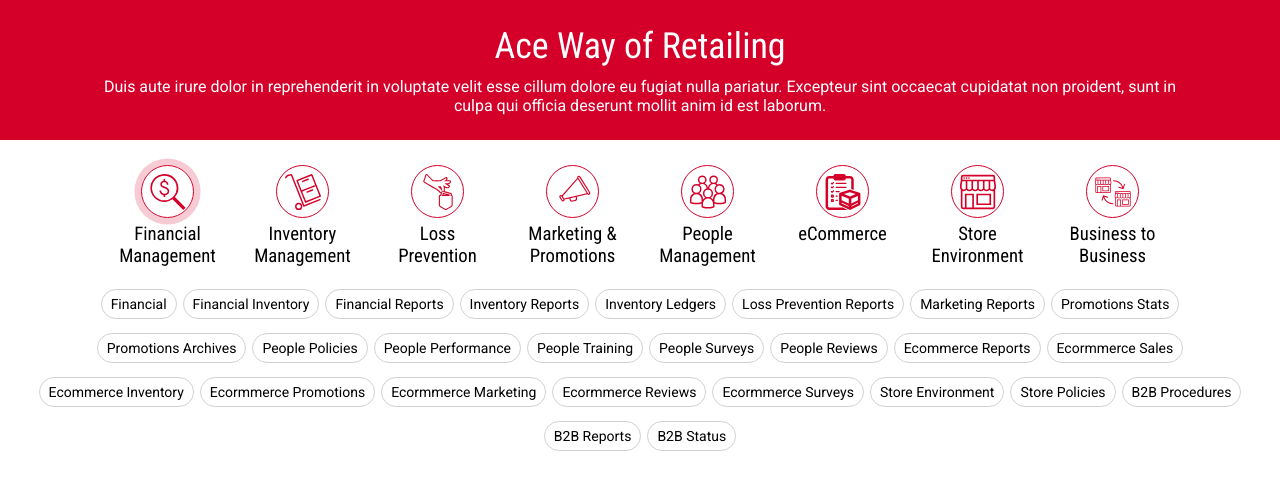
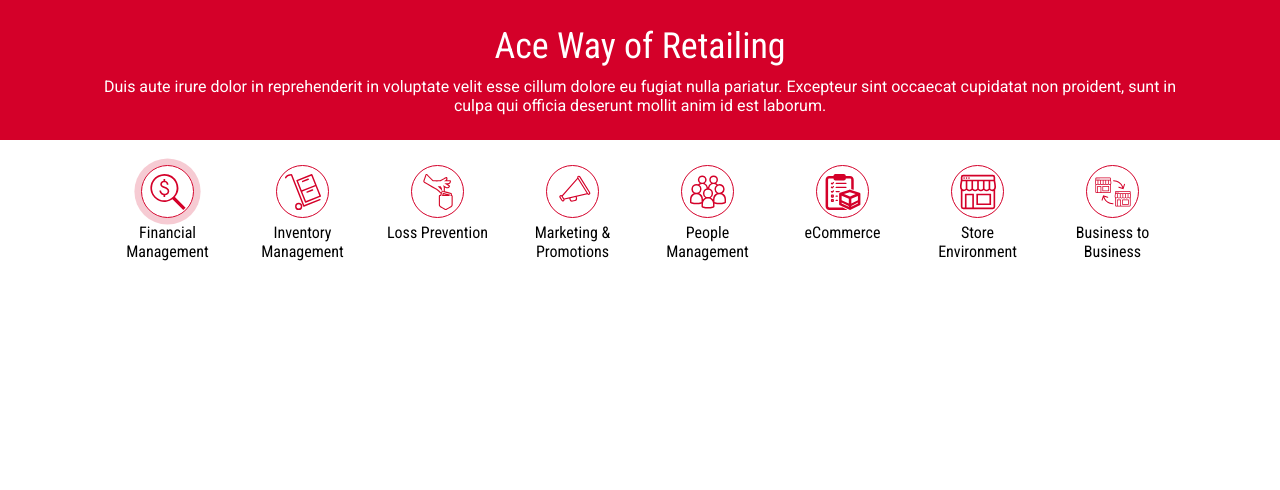
Before and after one commit to DanZ98/AWOR, a React (Vite) app: page / in a window 1280 px wide. Shown: the top 490 px of the page. Built offline with nearby package versions, Linux system fonts and the light colour scheme.

Commit message:
completed multi icon-content clicks to display specific pills link

```diff
--- a/src/components/IconSelection.tsx
+++ b/src/components/IconSelection.tsx
@@ -1,11 +1,13 @@
 import { useState } from "react";
-import { IconData } from "../data";
+import { IconData, PillsData } from "../data";
 import Pills from "./Pills";
 import useHorizontalDrag from "../hooks/horizontalDragg";
 import '../styles/icon-styles/icon-styles.css';
 
 const IconSelection = () => {
     const [activeIcon, setActiveIcon] = useState<number | null>(1);
+    const [filteredPills, setFilteredPills] = useState(PillsData);
+    const [displayPill, setDisplayPill] = useState<boolean>(false);
     const {
         containerRef,
         handleMouseDown,
@@ -14,40 +16,64 @@ const IconSelection = () => {
         handleMouseMove,
     } = useHorizontalDrag();
 
-    // Onclick icon selection for icon pulsing animation
-    const handleIconClick = (id: number) => {
-        console.log('Icon clicked:', id);
-        setActiveIcon(id);
+    const getPillRangeByIconId = (iconId: number) => {
+        // Define the ranges for each icon ID
+        const ranges: { [key: number]: { start: number, end: number } } = {
+            1: { start: 1, end: 3 },
+            2: { start: 4, end: 5 },
+            3: { start: 6, end: 6 },
+            4: { start: 7, end: 9 },
+            5: { start: 10, end: 14 },
+            6: { start: 15, end: 21 },
+            7: { start: 22, end: 23 },
+            8: { start: 24, end: 26 },
+            // Add more ranges as needed
+        };
+        return ranges[iconId];
+    };
+
+    // Function to handle icon click
+    const handleIconClick = (iconId: number) => {
+        if (activeIcon === iconId) {
+            setDisplayPill(!displayPill);
+        } else {
+            setActiveIcon(iconId);
+            const range = getPillRangeByIconId(iconId);
+            const filtered = PillsData.filter(pill => pill.id >= range.start && pill.id <= range.end);
+            setFilteredPills(filtered);
+            setDisplayPill(true);
+        }
+
+         // Add smooth transition class to pills-link elements
+  const pillsLinks = document.querySelectorAll('.pills-link');
+  pillsLinks.forEach(link => {
+    link.classList.add('smooth-transition');
+    setTimeout(() => {
+      link.classList.remove('smooth-transition');
+    }, 700); // Duration should match the CSS transition duration
+  });
     };
 
     return (
-        <section className="icon">
-            <div
-                className="icon-container"
-                ref={containerRef}
+        <div>
+            <div className="icon-container" ref={containerRef}
                 onMouseDown={handleMouseDown}
                 onMouseLeave={handleMouseLeave}
                 onMouseUp={handleMouseUp}
-                onMouseMove={handleMouseMove}
-            >
-                {IconData.map((item) => {
-                    return (
-                        <div
-                            key={item.id}
-                            className={`icon-content ${activeIcon === item.id ? 'active' : ''}`}
-                            onClick={() => handleIconClick(item.id)}
-                        >
-                            <div className="icon-img-container">
-                                <img src={item.img} alt={item.title} className="icon-image" />
-                            </div>
-                            <h3 className="icon-title">{item.title}</h3>
+                onMouseMove={handleMouseMove}>
+                {IconData.map(icon => (
+                    <div key={icon.id} className={`icon-content ${activeIcon === icon.id ? 'active' : ''}`}
+                        onClick={() => handleIconClick(icon.id)}>
+                        <div className="icon-img-container">
+                            <img src={icon.img} alt={icon.title} className="icon-image" />
                         </div>
-                    );
-                })}
+                        <div className="icon-title">{icon.title}</div>
+                    </div>
+                ))}
             </div>
-            <Pills />
-        </section>
-    )
-}
+            <Pills filteredPills={filteredPills} displayPill={displayPill} />
+        </div>
+    );
+};
 
 export default IconSelection;
--- a/src/components/Pills.tsx
+++ b/src/components/Pills.tsx
@@ -1,9 +1,8 @@
-import { useEffect } from "react";
-import { PillsData } from "../data";
+// import { useEffect } from "react";
 import "../styles/pills-styles/pills-styles.css";
 import useHorizontalDrag from "../hooks/horizontalDragg";
 
-const Pills = () => {
+const Pills = ({ filteredPills, displayPill }: { filteredPills: Array<any>, displayPill: boolean } ) => {
     const {
         containerRef,
         handleMouseDown,
@@ -11,22 +10,6 @@ const Pills = () => {
         handleMouseUp,
         handleMouseMove,
     } = useHorizontalDrag();
-
-    // Prevent default behavior for pills link when dragging
-    useEffect(() => {
-        const links = document.querySelectorAll('.pills-link');
-        const preventDefault = (e: MouseEvent) => e.preventDefault();
-
-        links.forEach(link => {
-            link.addEventListener('mousedown', preventDefault as EventListener);
-        });
-
-        return () => {
-            links.forEach(link => {
-                link.removeEventListener('mousedown', preventDefault as EventListener);
-            });
-        };
-    }, []);
 
     return (
         <div className="pills">
@@ -36,9 +19,9 @@ const Pills = () => {
                 onMouseLeave={handleMouseLeave}
                 onMouseUp={handleMouseUp}
                 onMouseMove={handleMouseMove}>
-                {PillsData.map((item) => {
+                {filteredPills.map((item) => {
                     return (
-                        <a href={`#${item.title}`} key={item.id} className="pills-link">
+                        <a href={`#${item.title}`} key={item.id} className={`pills-link ${displayPill ? 'pills-display' : ''}`}>
                             {item.title}
                         </a>
                     )
--- a/src/styles/pills-styles/pills-styles.css
+++ b/src/styles/pills-styles/pills-styles.css
@@ -1,5 +1,4 @@
 .pills {
-  margin: 0 2rem;
   text-align: center;
 }
 
@@ -9,6 +8,10 @@
   overflow-y: hidden; /* Hide vertical scrollbar */
   -ms-overflow-style: none; /* Internet Explorer 10+ */
   scrollbar-width: none; /* Firefox */
+  max-width: 110rem;
+  width: 100%;
+  margin: 0 auto;
+  text-align: center;
   padding: 0 0 1.5rem 0;
 }
 @media screen and (min-width: 768px) {
@@ -28,13 +31,20 @@
   color: #000;
   background: #fff;
   border: 1px solid #d1d1d1;
-  display: inline-block;
+  visibility: hidden;
   border-radius: 2rem;
   text-decoration: none;
-  transition: ease all 0.4s;
+  transition: opacity 0.7s ease, transform 0.7s ease;
   -webkit-user-select: none;
      -moz-user-select: none;
           user-select: none;
+  opacity: 0;
+  transform: translateY(-10px);
+}
+.pills-link.pills-display {
+  visibility: visible;
+  opacity: 1;
+  transform: translateY(0);
 }
 .pills-link:hover {
   background: #eee;
--- a/src/styles/pills-styles/pills-styles.scss
+++ b/src/styles/pills-styles/pills-styles.scss
@@ -2,12 +2,12 @@
 
 /////// Pills Section ///////
 .pills {
-    margin: 0 2rem;
     text-align: center;
 }
 
 .pills-container {
     @include scrollHorizontal;
+    @include marginCenter;
     padding: 0 0 1.5rem 0;
 
     @media screen and (min-width: 768px) {
@@ -26,16 +26,29 @@
     color: #000;
     background: #fff;
     border: 1px solid #d1d1d1;
-    display: inline-block;
+    visibility: hidden;
     -webkit-border-radius: 2rem;
     -moz-border-radius: 2rem;
     border-radius: 2rem;
     text-decoration: none;
-    transition: ease all .4s;
+    transition: opacity 0.7s ease, transform 0.7s ease;
     user-select: none;
+    opacity: 0;
+    transform: translateY(-10px);
+
+    &.pills-display {
+        visibility: visible;
+        opacity: 1;
+        transform: translateY(0);
+    }
 
     &:hover {
         background: #eee;
         cursor: $cursorPointer;
     }
 }
+
+
+// .pills-display {
+//     display: inline-block;
+// }
```
Also changed, not shown: 1 other file (tests, documents, lock files or other folders).
